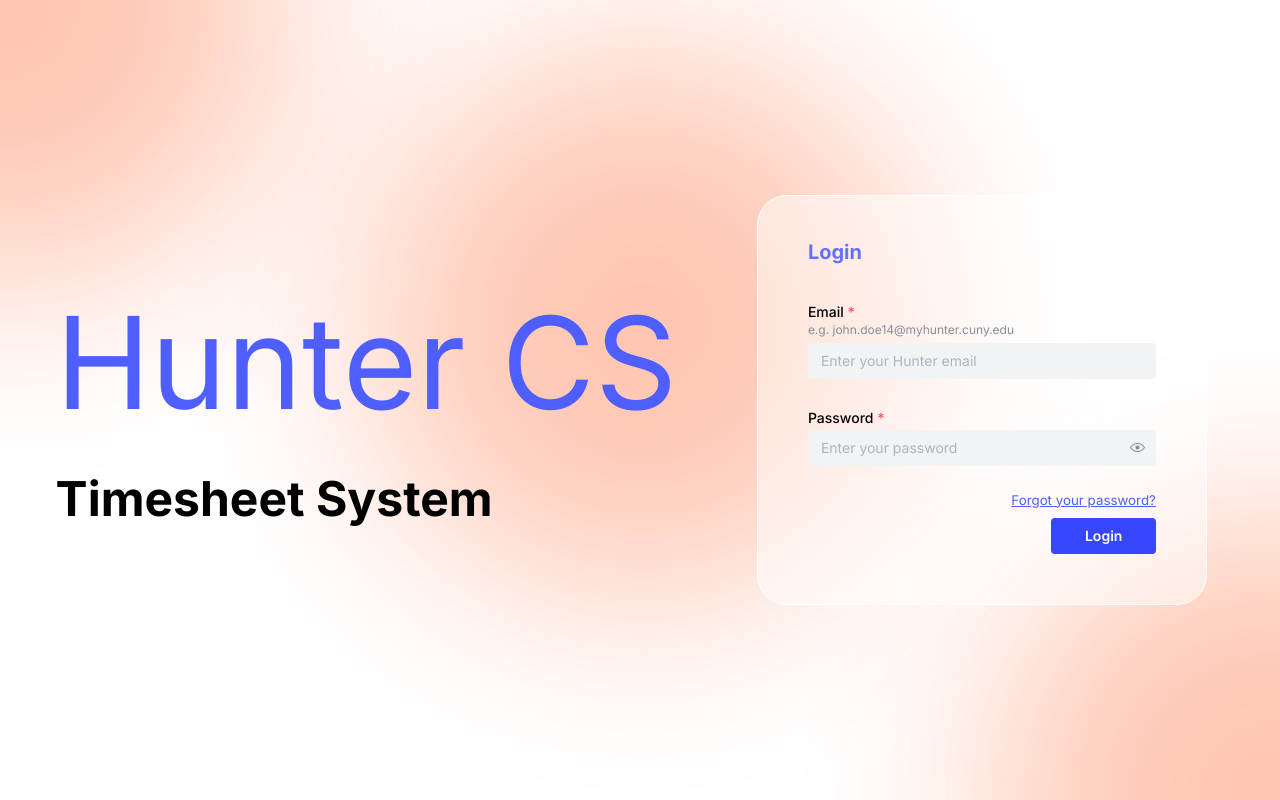
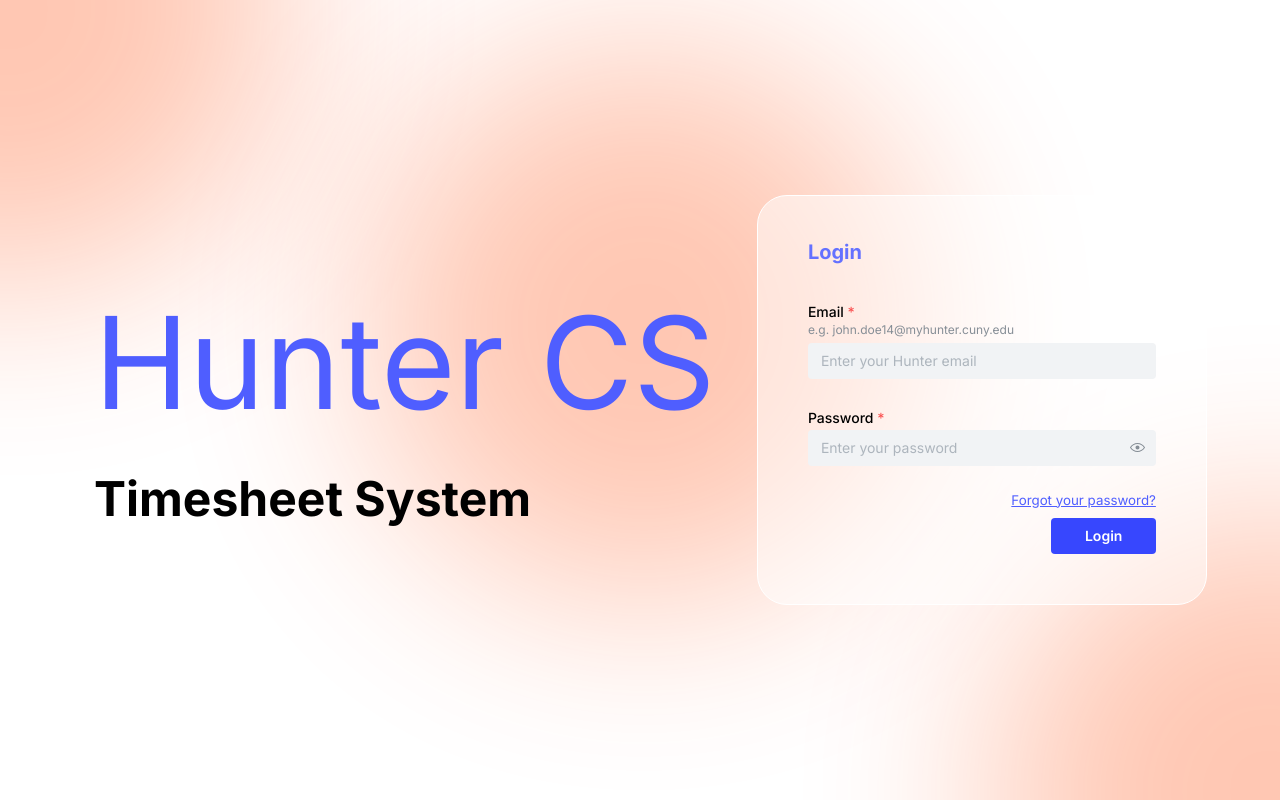
Before and after one commit to sookiemonster/Hunter-CS-Timesheet, a React (Create React App) app in the folder timesheet-client/: page / in a window 1280 px wide. Built offline with nearby package versions, Linux system fonts and the light colour scheme; the HTML template or start-up script is replaced by a standard one.

Commit message:
Fix login responsivity.

```diff
--- a/timesheet-client/src/pages/LoginPage/styles/styles.css
+++ b/timesheet-client/src/pages/LoginPage/styles/styles.css
@@ -11,6 +11,9 @@
   justify-content: center;
 }
 
+#welcome-text-container {
+  padding: 0 3vw;
+}
 #welcome-text-container span {
   display: block;
   text-align: left;
@@ -46,7 +49,7 @@
   align-self: flex-end;
 }
 
-@media only screen and (max-width: 1150px) {
+@media only screen and (max-width: 1250px) {
   #login-page-container {
     display: flex;
     flex-direction: column;
--- a/timesheet-client/src/pages/LoginPage/styles/styles.scss
+++ b/timesheet-client/src/pages/LoginPage/styles/styles.scss
@@ -16,6 +16,8 @@
 }
 
 #welcome-text-container {
+    padding: 0 3vw;
+
     span {
         display: block;
         text-align: left;
@@ -55,7 +57,7 @@
     .login-button { width: 30%; align-self: flex-end; }
 }
 
-@media only screen and (max-width: 1150px)  {
+@media only screen and (max-width: 1250px)  {
     #login-page-container {
         display: flex;
         flex-direction: column;
```
Also changed, not shown: 1 other file (tests, documents, lock files or other folders).
